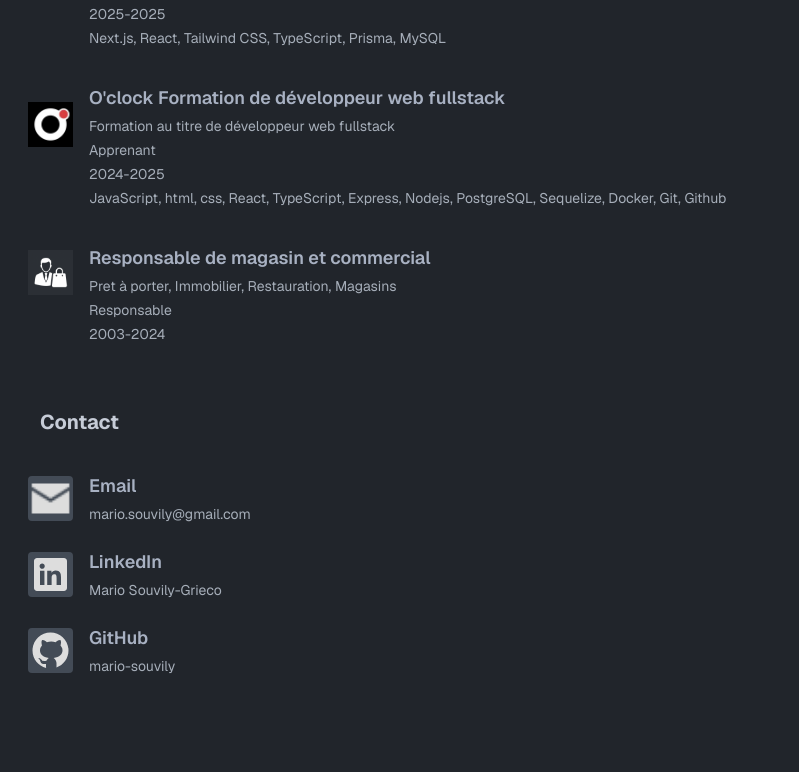
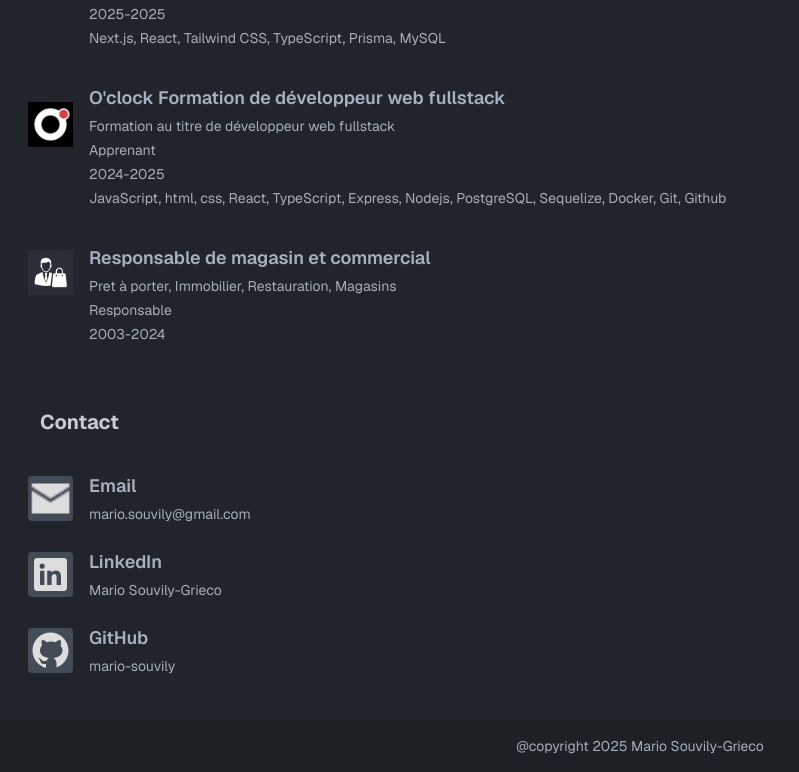
Before and after one commit to mario-souvily/portofolio2, a Next.js app: page / in a window 1280 px wide. Shown: the part 877-1649 px from the top of the page, without its empty margins (0-799 px from the left). Before the commit the page ends 1597 px from the top, so only its background shows below. Built offline with nearby package versions, Linux system fonts and the light colour scheme; a web font is replaced by a local one.

Commit message:
add footer

```diff
--- /dev/null
+++ b/app/components/footer.tsx
@@ -0,0 +1,11 @@
+import { Section } from "./Section";
+
+export const Footer = () => {
+  return (
+    <footer className="bg-card">
+      <Section className="py-4 flex justify-center">
+        <p className=" text-sm text-muted-foreground">@copyright 2025 Mario Souvily-Grieco</p>
+      </Section>
+    </footer>
+  );
+};
--- a/app/page.tsx
+++ b/app/page.tsx
@@ -1,5 +1,6 @@
 
 import { Contactme } from "./components/contact/contactme";
+import { Footer } from "./components/footer";
 import { Header } from "./components/header";
 import { Hero } from "./components/hero";
 import { Status } from "./components/status";
@@ -13,6 +14,7 @@ export default function Home() {
         <Status />
         <Contactme />
       </main>
+      <Footer />
     </>
   );
 }
```
